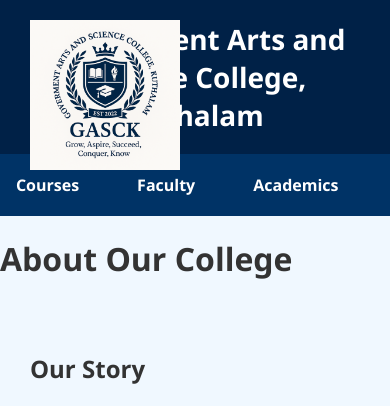
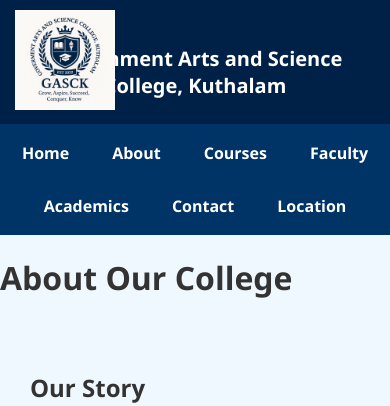
Before and after one commit to NIRRMALG/gasck-college, a Flask app: page /about in a window 390 px wide; the page is wider, and only the part inside the window is pictured. Shown: the top 406 px of that part. Run offline with Flask 3, Linux system fonts and the light colour scheme.

Commit message:
Update styles.css

```diff
--- a/static/styles.css
+++ b/static/styles.css
@@ -7,35 +7,41 @@ body {
 }
 
 .header {
+    display: flex;
+    align-items: center;
+    justify-content: center;
+    flex-wrap: wrap;
+    background-color: #002147;
+    padding: 15px;
     position: relative;
-    background-color: #002147; /* Dark blue */
-    padding: 20px;
     text-align: center;
 }
 
 .logo-container {
     position: absolute;
-    top: 20px;
-    left: 30px; /* Logo on the LEFT now */
+    top: 10px;
+    left: 15px;
 }
 
 .logo-container img {
-    width: 150px;
+    width: 140px;
     height: auto;
 }
 
 .college-name {
     color: white;
-    font-size: 28px;
+    font-size: 26px;
     font-weight: bold;
+    padding: 10px 20px;
 }
 
 .navigation-bar {
     display: flex;
+    flex-wrap: wrap;
     justify-content: center;
     background-color: #003366;
     padding: 12px 0;
-    gap: 30px;
+    gap: 20px;
 }
 
 .navigation-bar a {
@@ -63,3 +69,20 @@ footer {
     text-align: center;
     padding: 15px;
 }
+
+/* RESPONSIVE FIX for small devices */
+@media (max-width: 768px) {
+    .logo-container img {
+        width: 100px;
+    }
+    .college-name {
+        font-size: 20px;
+        margin-top: 20px;
+        text-align: center;
+        width: 100%;
+    }
+    .navigation-bar {
+        gap: 15px;
+        padding: 10px 0;
+    }
+}
```
